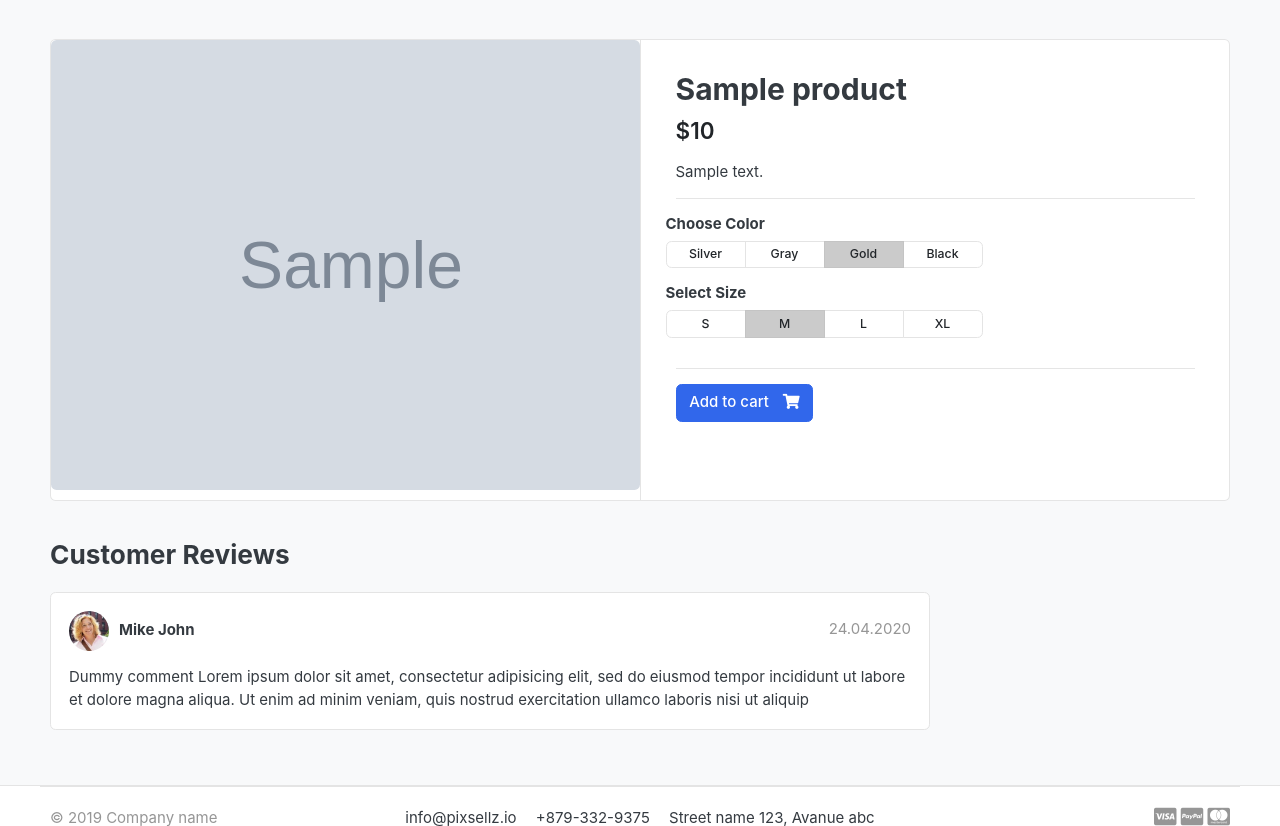
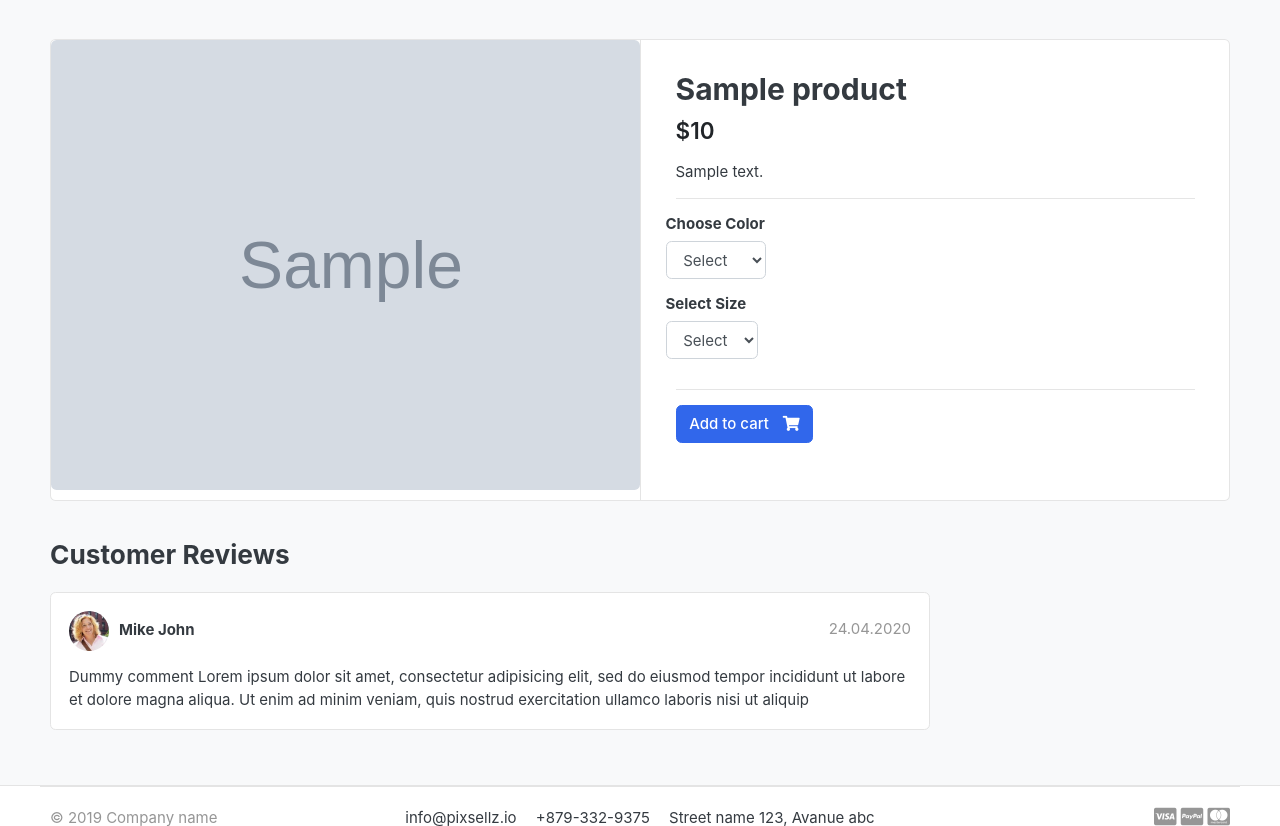
Before and after one commit to MarzanaBegum/trendora, a Django app: a page that uses templates/store/product-detail.html in a window 1280 px wide. Shown: the part 119-945 px from the top of the page. Run offline with Django 5.2, Linux system fonts and the light colour scheme; tables that the repository leaves empty hold one stand-in row (values such as "Sample post"); grey boxes marked "Sample" are stand-in pictures; some libraries are stand-ins or nearby versions; some web fonts are replaced.

Commit message:
store and cart page functionality

```diff
--- a/carts/urls.py
+++ b/carts/urls.py
@@ -5,6 +5,6 @@ from . import views
 urlpatterns = [
     path("",views.cart,name="cart"),
     path("add_cart/<int:product_id>/",views.add_cart,name="add_cart"),
-    path("remove_cart/<int:product_id>/",views.remove_cart,name="remove_cart"),
-    path("remove_cart_item/<int:product_id>/",views.remove_cart_item,name="remove_cart_item")
+    path("remove_cart/<int:product_id>/<int:cart_item_id>/",views.remove_cart,name="remove_cart"),
+    path("remove_cart_item/<int:product_id>/<int:cart_item_id>/",views.remove_cart_item,name="remove_cart_item")
 ]
--- a/carts/views.py
+++ b/carts/views.py
@@ -1,5 +1,6 @@
 from django.shortcuts import render,redirect,get_object_or_404
-from store.models import Product
+from django.http import HttpResponse
+from store.models import Product,Variation
 from .models import Cart, CartItem
 from django.core.exceptions import ObjectDoesNotExist
 
@@ -13,30 +14,67 @@ def _cart_id(request):
 
 def add_cart(request,product_id):
     product = Product.objects.get(id=product_id)
+    product_variation = []
+
+    if request.method == 'POST':
+        for item in request.POST:
+            key = item
+            value = request.POST[key]
+            print(key, value)
+            try:
+                variation = Variation.objects.get(product=product,variation_category__iexact=key,variation_value__iexact=value)
+                product_variation.append(variation)
+            except Variation.DoesNotExist:
+                variation = None
+
     try:
         cart = Cart.objects.get(cart_id=_cart_id(request))
     except Cart.DoesNotExist:
         cart = Cart.objects.create(cart_id=_cart_id(request))
 
     cart.save()
-    try:
-        cart_item = CartItem.objects.get(product=product,cart=cart)
-        cart_item.quantity += 1
-        cart_item.save()
-    except CartItem.DoesNotExist:
+
+    is_cart_item_exists = CartItem.objects.filter(product=product, cart=cart).exists()
+    if is_cart_item_exists:
+        cart_item = CartItem.objects.filter(product=product,cart=cart)
+
+        ex_var_list = []
+        id = []
+
+        for item in cart_item:
+            existing_variation = item.variations.all()
+            ex_var_list.append(list(existing_variation))
+            id.append(item.id)
+
+        if product_variation in ex_var_list:
+            index = ex_var_list.index(product_variation)
+            item_id = id[index]
+            item = CartItem.objects.get(id=item_id)
+            item.quantity += 1
+            item.save()
+        else:
+            item = CartItem.objects.create(product=product, cart=cart, quantity=1)
+            if len(product_variation) > 0:
+                item.variations.clear()
+                item.variations.add(*product_variation)
+            item.save()
+    else:
         cart_item = CartItem.objects.create(
             product=product,
             cart=cart,
             quantity=1
         )
+        if len(product_variation) > 0:
+            cart_item.variations.clear()
+            cart_item.variations.add(*product_variation)
         cart_item.save()
     return redirect("cart")
 
-def remove_cart(request,product_id):
+def remove_cart(request,product_id,cart_item_id):
     cart = Cart.objects.get(cart_id=_cart_id(request))
     product = get_object_or_404(Product, id=product_id)
     try:
-        cart_item =CartItem.objects.get(product=product, cart=cart)
+        cart_item =CartItem.objects.get(product=product, cart=cart, id=cart_item_id)
         if cart_item.quantity > 1:
             cart_item.quantity -= 1
             cart_item.save()
@@ -46,10 +84,10 @@ def remove_cart(request,product_id):
         pass
     return redirect("cart")
 
-def remove_cart_item(request,product_id):
+def remove_cart_item(request,product_id,cart_item_id):
     cart = Cart.objects.get(cart_id=_cart_id(request))
     product = get_object_or_404(Product,id=product_id)
-    cart_item = CartItem.objects.get(product=product,cart=cart)
+    cart_item = CartItem.objects.get(product=product,cart=cart,id=cart_item_id)
     cart_item.delete()
     return redirect("cart")
 
--- a/store/models.py
+++ b/store/models.py
@@ -20,3 +20,24 @@ class Product(models.Model):
 
     def __str__(self):
         return self.product_name
+
+class VariationManager(models.Manager):
+    def colors(self):
+        return super(VariationManager,self).filter(variation_category='color',is_active=True)
+    def sizes(self):
+        return super(VariationManager,self).filter(variation_category='size',is_active=True)
+
+variation_category_choice = (
+    ('color','color'),
+    ('size','size')
+)
+class Variation(models.Model):
+    product = models.ForeignKey(Product, on_delete=models.CASCADE)
+    variation_category = models.CharField(max_length=100,choices=variation_category_choice)
+    variation_value = models.CharField(max_length=100)
+    is_active = models.BooleanField(default=True)
+    created_date = models.DateTimeField(auto_now=True)
+
+    objects = VariationManager()
+    def __str__(self):
+        return self.variation_value
--- a/templates/store/product-detail.html
+++ b/templates/store/product-detail.html
@@ -14,6 +14,8 @@
           <!-- gallery-wrap .end// -->
         </aside>
         <main class="col-md-6 border-left">
+          <form action="{% url 'add_cart' single_product.id %}" method="POST">
+            {% csrf_token %}
             <article class="content-body">
               <h2 class="title">{{single_product.product_name}}</h2>
 
@@ -27,73 +29,43 @@
               <div class="row">
                 <div class="item-option-select">
                   <h6>Choose Color</h6>
-                <div
-                  class="btn-group btn-group-sm btn-group-toggle"
-                  data-toggle="buttons"
-                >
-                  <label class="btn btn-light">
-                    <input type="radio" name="radio_color" /> Silver
-                  </label>
-                  <label class="btn btn-light">
-                    <input type="radio" name="radio_color" /> Gray
-                  </label>
-                  <label class="btn btn-light active">
-                    <input type="radio" name="radio_color checked" /> Gold
-                  </label>
-                  <label class="btn btn-light">
-                    <input type="radio" name="radio_color" /> Black
-                  </label>
-                </div>
+                  <select name="color" class="form-control" required>
+                    <option value="" disabled selected>Select</option>
+                    {% for i in single_product.variation_set.colors %}
+                    <option value="{{i.variation_value | lower }}">
+                      {{i.variation_value | capfirst}}
+                    </option>
+                    {% endfor %}
+                  </select>
                 </div>
               </div>
               <!-- row.// -->
               <div class="row">
                 <div class="item-option-select">
                   <h6>Select Size</h6>
-                <div
-                  class="btn-group btn-group-sm btn-group-toggle"
-                  data-toggle="buttons"
-                >
-                  <label class="btn btn-light">
-                    <input type="radio" name="radio_color" /> S
-                  </label>
-                  <label class="btn btn-light active">
-                    <input type="radio" name="radio_color" checked /> M
-                  </label>
-                  <label class="btn btn-light">
-                    <input type="radio" name="radio_color" /> L
-                  </label>
-                  <label class="btn btn-light">
-                    <input type="radio" name="radio_color" /> XL
-                  </label>
-                </div>
+                  <select name="size" class="form-control" required>
+                    <option value="" disabled selected>Select</option>
+                    {% for i in single_product.variation_set.sizes %}
+                    <option value="{{i.variation_value | lower}}">
+                      {{i.variation_value | capfirst}}
+                    </option>
+                    {% endfor %}
+                  </select>
                 </div>
               </div>
               <!-- row.// -->
               <hr />
               {% if single_product.stock <= 0 %}
               <h5 class="text-danger">Out of Stock!</h5>
-            {% else %} {% if in_cart %}<a
-              href="{% url 'add_cart' single_product.id %}"
-              class="btn btn-success"
-            >
-              <span class="text">Added to Cart</span>
-              <i class="fas fa-check"></i>
-            </a>
-            <a href="{% url 'cart' %}" class="btn btn-outline-primary">
-              <span class="text">View Cart</span>
-              <i class="fas fa-eye"></i>
-            </a>
               {% else %}
-            <a
-              href="{% url 'add_cart' single_product.id %}"
-              class="btn btn-primary"
-            >
+              <button type="submit" class="btn btn-primary">
                 <span class="text">Add to cart</span>
-              <i class="fas fa-shopping-cart"></i> </a
-            >{% endif %} {% endif %}
+                <i class="fas fa-shopping-cart"></i>
+              </button>
+              {% endif %}
             </article>
             <!-- product-info-aside .// -->
+          </form>
         </main>
         <!-- col.// -->
       </div>
```
Also changed, not shown: carts/admin.py (+9 -2 lines), carts/models.py (+4 -3 lines), store/admin.py (+7 -1 lines), templates/store/cart.html (+21 -13 lines), templates/store/store.html (+8 -0 lines), carts/migrations/0002_cartitem_variations.py (added), store/migrations/0002_variation.py (added). Lines whose indentation alone changed are shown as unchanged.
